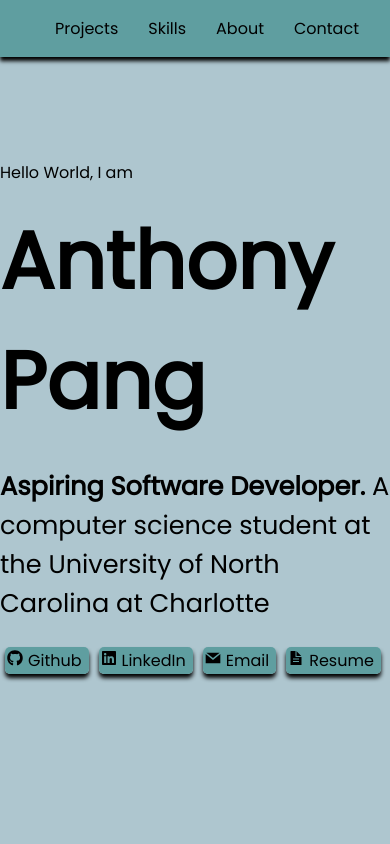
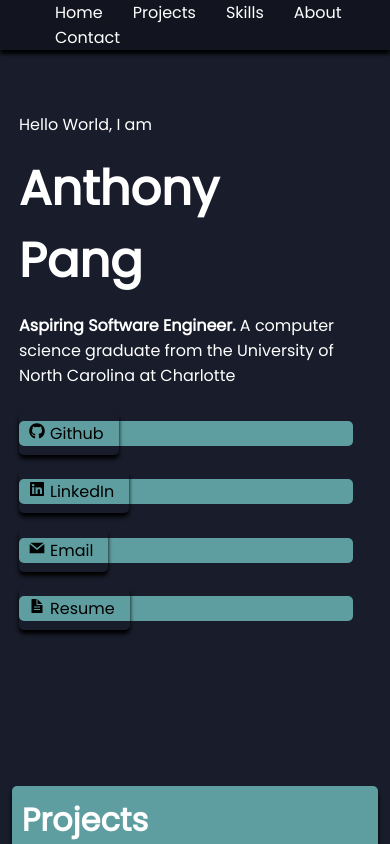
Before and after one commit to anthonypang/reactportfolio, a React (Create React App) app: page / in a window 390 px wide. Shown: the top 844 px of the page. Built offline with nearby package versions, Linux system fonts and the light colour scheme.

Commit message:
changed background color, adjusted navbar

```diff
--- a/src/App.css
+++ b/src/App.css
@@ -2,17 +2,22 @@
     width: 100%;
 
     height: 3rem;
-    background-color: #5f9ea0;
+    background-color: rgba(0, 0, 0, 0.271);
     display: flex;
-    justify-content: space-between;
+
     position: fixed; /* Make it stick/fixed */
     top: 0; /* Stay on top */
     transition: top 0.3s;
 }
 
+.header ul {
+    margin: auto;
+}
+
 .header li{
     display: inline-block;
     margin: auto 10px;
+
 }
 
 .header img {
@@ -21,14 +26,17 @@
 
 .header a{
     text-decoration: none;
-    color: black;
+    color: white;
     padding: 5px;
     border-radius: 5px;
     transition: background-color 0.3s ;
+
+
 }
 
 .header a:hover:not(.logo){
     background-color: lightblue;
+    color: black;
 }
 
 
@@ -173,7 +181,7 @@ padding: 10px;
     background-color: cadetblue;
     height: 10rem;
     display: flex;
-
+    width: 100%;
 
 }
 
@@ -202,34 +210,66 @@ padding: 10px;
 
 
 @media (max-width : 414px){
+
+
     .header {
-
+       margin: 0;
         display: block;
         width: 100%;
         height: auto;
+
     }
+
 
     .logo{
         display: none;
     }
 
     .cover h1{
-        font-size: 5rem;
+        font-size: 3rem;
+
+    }
+    .cover h3{
+        font-size: 1rem;
+    }
+    .cover{
+        width: 95%;
+        margin: 7rem auto;
     }
 
+
     .container{
-        width: 100%;
+        width: 95%;
 
 
     }
     .about{
-        width: 100%;
+        width: 95%;
     }
 
     .project img{
         width: 100%;
     }
+
+    .social li{
+        display: inline-block;
+       margin: 5% auto;
+       width: 100%;
+       background-color: #5f9ea0;
+       border-radius: 5px;
+    }
+    .social{
+        width: 95%;
+
+    }
     .social a{
-        padding: 2px;
+
+        background-color: transparent;
+margin: auto ;
+
+    }
+
+    .skillItem img{
+        width: 7rem;
     }
 }
--- a/src/components/Cover.jsx
+++ b/src/components/Cover.jsx
@@ -7,7 +7,7 @@ const Cover = () => {
             <div className='cover'>
                 <p>Hello World, I am</p>
                 <h1>Anthony <span>Pang</span></h1>
-                <h3><strong>Aspiring Software Developer.</strong> A computer science student at the University of North Carolina at Charlotte</h3>
+                <h3><strong>Aspiring Software Engineer.</strong> A computer science graduate from the University of North Carolina at Charlotte</h3>
                 <Social />
             </div>
 
--- a/src/components/Header.jsx
+++ b/src/components/Header.jsx
@@ -4,8 +4,9 @@ import logo from '../images/AP-logos_transparent.png'
 const Header = () => {
     return (
         <div id='header' className='header shadow'>
-            <a className='logo' href='#top'><img src={logo} alt='logo' /></a>
+
             <ul>
+                <li><a href='#home'>Home</a></li>
                 <li><a href='#projects'>Projects</a></li>
                 <li><a href='#skills'>Skills</a></li>
                 <li><a href='#about'>About</a></li>
--- a/src/components/Social.jsx
+++ b/src/components/Social.jsx
@@ -15,7 +15,7 @@ const Social = () => {
                 <li ><a className='shadow' href='https://github.com/anthonypang' target="_blank" rel="noreferrer"><FaGithub /><p>Github</p></a></li>
                 <li><a className='shadow' href='https://www.linkedin.com/in/antpang/' target="_blank" rel="noreferrer"><FaLinkedin /><p>LinkedIn</p></a></li>
                 <li><a className='shadow' href='mailto:anthonypang99@gmail.com' target="_blank" rel="noreferrer"><GrMail /><p>Email</p></a></li>
-                <li><a className='shadow' href='https://drive.google.com/file/d/1bufHM17ijfo5L5fyDxDfB6ytZlhEkEM8/view?usp=sharing' target="_blank" rel="noreferrer"><IoDocumentTextSharp /><p>Resume</p></a></li>
+                <li><a className='shadow' href='https://drive.google.com/file/d/1mTQufF8VB2vHctgqH7-idaA-OK8xRaWG/view?usp=sharing' target="_blank" rel="noreferrer"><IoDocumentTextSharp /><p>Resume</p></a></li>
 
             </ul>
         </div>
--- a/src/index.css
+++ b/src/index.css
@@ -5,8 +5,9 @@ HTML, body {
   font-family: poppins;
   -webkit-font-smoothing: antialiased;
   -moz-osx-font-smoothing: grayscale;
-  background-color: #aec6cf;
+  background-color: #191d2b;
   scroll-behavior: smooth;
+  color: white;
   }
 
 code {
```
